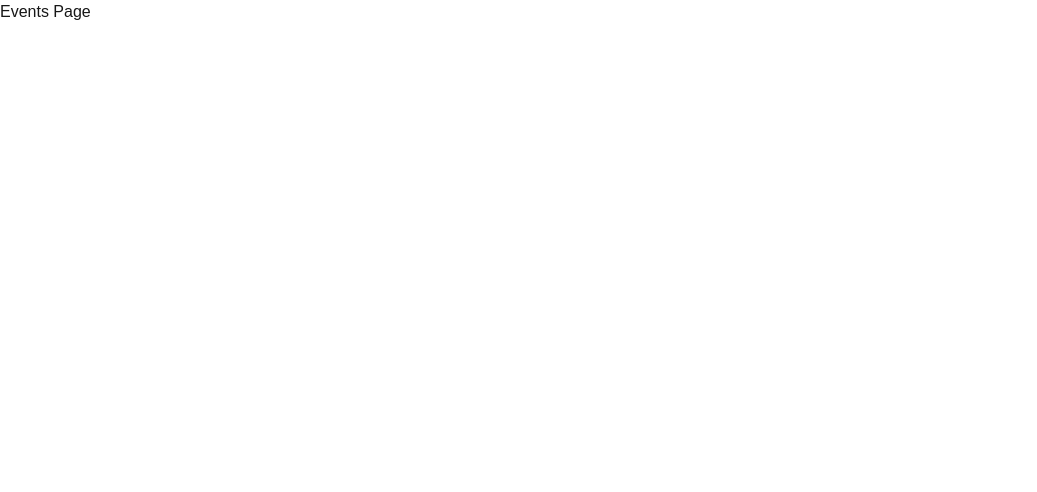
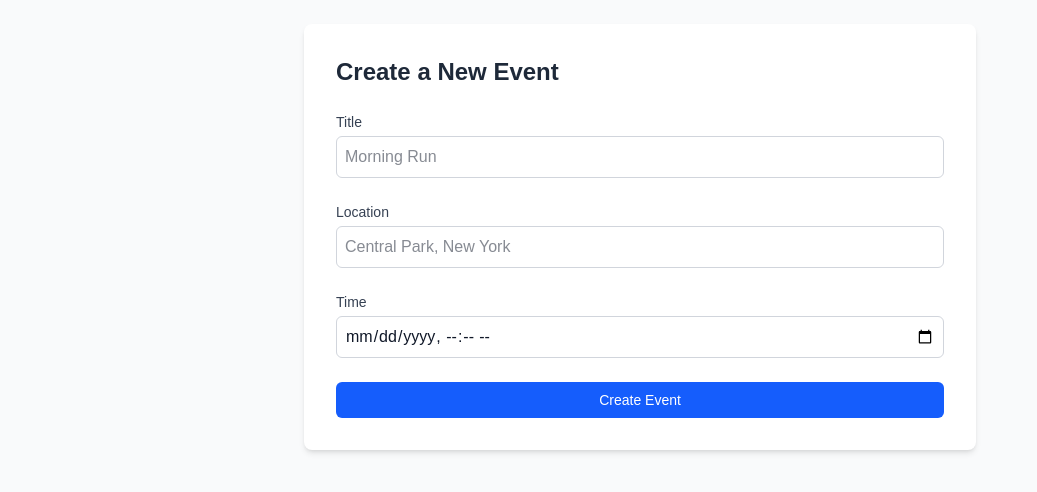
Before and after one commit to Stefhermann/GOpherARun, a Next.js app: page /events in a window 1280 px wide. Shown: the top 492 px of the page, without its empty margins (0-1037 px from the left). Built offline with nearby package versions, Linux system fonts and the light colour scheme.

Commit message:
added mock frontend to test the CRUD operations

```diff
--- a/app/events/page.tsx
+++ b/app/events/page.tsx
@@ -1,9 +1,97 @@
+"use client"; // Mark this component as a Client Component.
 
+import { useActionState } from "react";
+import { createEvent } from "@/app/events/action"; // Import the server action to create an event.
 
-const EventPage = () => {
+// Define the initial state for the form.
+const initialState = {
+  message: "", // A message to display to the user (e.g., success or error).
+};
+
+export default function EventPage() {
+  // Initialize form handling with a proper initial state.
+  const [state, formAction] = useActionState(createEvent, initialState);
+
   return (
-    <div>Events Page</div>
-  )
+    <div className="min-h-screen bg-gray-50 p-6">
+      <div className="mx-auto max-w-2xl rounded-lg bg-white p-8 shadow-md">
+        <h1 className="mb-6 text-2xl font-bold text-gray-800">
+          Create a New Event
+        </h1>
+
+        {/* Event Form */}
+        <form action={formAction} className="space-y-6">
+          {/* Title Field */}
+          <div>
+            <label
+              htmlFor="title"
+              className="block text-sm font-medium text-gray-700"
+            >
+              Title
+            </label>
+            <input
+              type="text"
+              id="title"
+              name="title"
+              required
+              className="mt-1 w-full rounded-md border border-gray-300 p-2 text-gray-900 focus:border-blue-500 focus:ring-blue-500"
+              placeholder="Morning Run"
+            />
+          </div>
+
+          {/* Location Field */}
+          <div>
+            <label
+              htmlFor="location"
+              className="block text-sm font-medium text-gray-700"
+            >
+              Location
+            </label>
+            <input
+              type="text"
+              id="location"
+              name="location"
+              required
+              className="mt-1 w-full rounded-md border border-gray-300 p-2 text-gray-900 focus:border-blue-500 focus:ring-blue-500"
+              placeholder="Central Park, New York"
+            />
+          </div>
+
+          {/* Time Field */}
+          <div>
+            <label
+              htmlFor="time"
+              className="block text-sm font-medium text-gray-700"
+            >
+              Time
+            </label>
+            <input
+              type="datetime-local"
+              id="time"
+              name="time"
+              required
+              className="mt-1 w-full rounded-md border border-gray-300 p-2 text-gray-900 focus:border-blue-500 focus:ring-blue-500"
+            />
+          </div>
+
+          {/* Submit Button */}
+          <div>
+            <button
+              type="submit"
+              className="w-full rounded-md bg-blue-600 px-4 py-2 text-sm font-medium text-white hover:bg-blue-700"
+            >
+              Create Event
+            </button>
+          </div>
+
+          {/* Display success or error messages */}
+          {state.message && (
+            <p className="mt-4 text-center text-sm text-red-600">
+              {state.message}
+            </p>
+          )}
+        </form>
+      </div>
+    </div>
+  );
 }
-
-export default EventPage
--- a/app/page.tsx
+++ b/app/page.tsx
@@ -1,6 +1,94 @@
+"use client"; // Mark this component as a Client Component.
+
+import { useEffect, useState } from "react";
+import { createClient } from "@/utils/supabase/client"; // Import the Supabase client.
+import { deleteEvent } from "@/app/events/action"; // Import the deleteEvent server action.
+import { Event } from "@/types/custom";
 
 export default function Home() {
+  const [events, setEvents] = useState<Event[]>([]); // State to store events.
+  const supabase = createClient(); // Initialize the Supabase client (client-side).
+
+  // Fetch events from the database.
+  const fetchEvents = async () => {
+    const { data, error } = await supabase.from("events").select("*");
+    if (error) {
+      console.error("Error fetching events:", error.message);
+    } else {
+      setEvents(data); // Update the state with the fetched events.
+    }
+  };
+
+  useEffect(() => {
+    fetchEvents();
+  }, []);
+
+  // Handle delete event.
+  const handleDelete = async (id: string) => {
+    const result = await deleteEvent(id); // Call the deleteEvent server action.
+    if (result.message === "Event deleted successfully!") {
+      // Refresh the event list after deletion.
+      fetchEvents();
+    } else {
+      console.error(result.message); // Log the error message.
+    }
+  };
+
   return (
-    <div>Home Page</div>
+    <div className="min-h-screen bg-gray-50">
+      {/* Header */}
+      <header className="bg-white shadow-sm">
+        <div className="container mx-auto flex items-center justify-between px-4 py-4">
+          <h1 className="text-2xl font-bold text-gray-800">Gopher Run</h1>
+          <button className="rounded-md bg-blue-600 px-4 py-2 text-sm font-medium text-white hover:bg-blue-700">
+            Sign In
+          </button>
+        </div>
+      </header>
+
+      {/* Hero Section */}
+      <section className="bg-gradient-to-r from-blue-500 to-blue-600 py-20 text-center text-white">
+        <div className="container mx-auto px-4">
+          <h2 className="text-4xl font-bold md:text-5xl">
+            Find Your Running Buddy
+          </h2>
+          <p className="mt-4 text-lg md:text-xl">
+            Join running events near you and stay motivated with a group.
+          </p>
+          <button className="mt-8 rounded-md bg-white px-6 py-3 text-lg font-semibold text-blue-600 hover:bg-gray-100">
+            Get Started
+          </button>
+        </div>
+      </section>
+
+      {/* Event Feed Section */}
+      <section className="container mx-auto px-4 py-12">
+        <h3 className="mb-8 text-2xl font-bold text-gray-800">
+          Upcoming Events
+        </h3>
+        <div className="grid gap-6 md:grid-cols-2 lg:grid-cols-3">
+          {/* Render events dynamically */}
+          {events.map((event) => (
+            <div key={event.id} className="rounded-lg bg-white p-6 shadow-md">
+              <h4 className="text-xl font-semibold text-gray-800">
+                {event.title}
+              </h4>
+              <p className="mt-2 text-gray-600">{event.location}</p>
+              <p className="mt-2 text-sm text-gray-500">
+                {new Date(event.time).toLocaleString()}
+              </p>
+
+              {/* Delete Button */}
+              <button
+                onClick={() => handleDelete(event.id)}
+                className="mt-4 rounded-md bg-red-600 px-4 py-2 text-sm font-medium text-white hover:bg-red-700"
+              >
+                Delete Event
+              </button>
+            </div>
+          ))}
+        </div>
+      </section>
+    </div>
   );
 }
```
